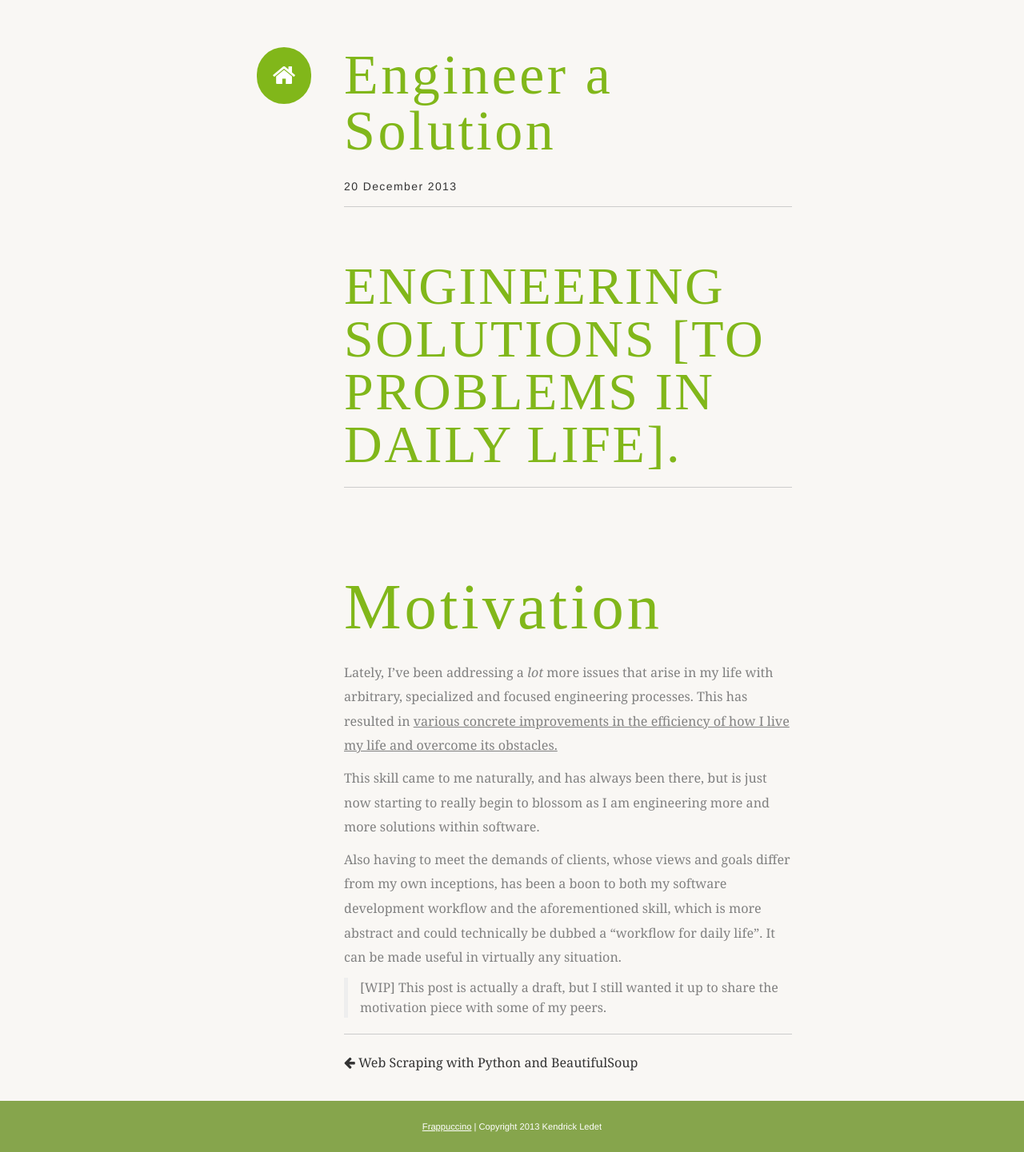
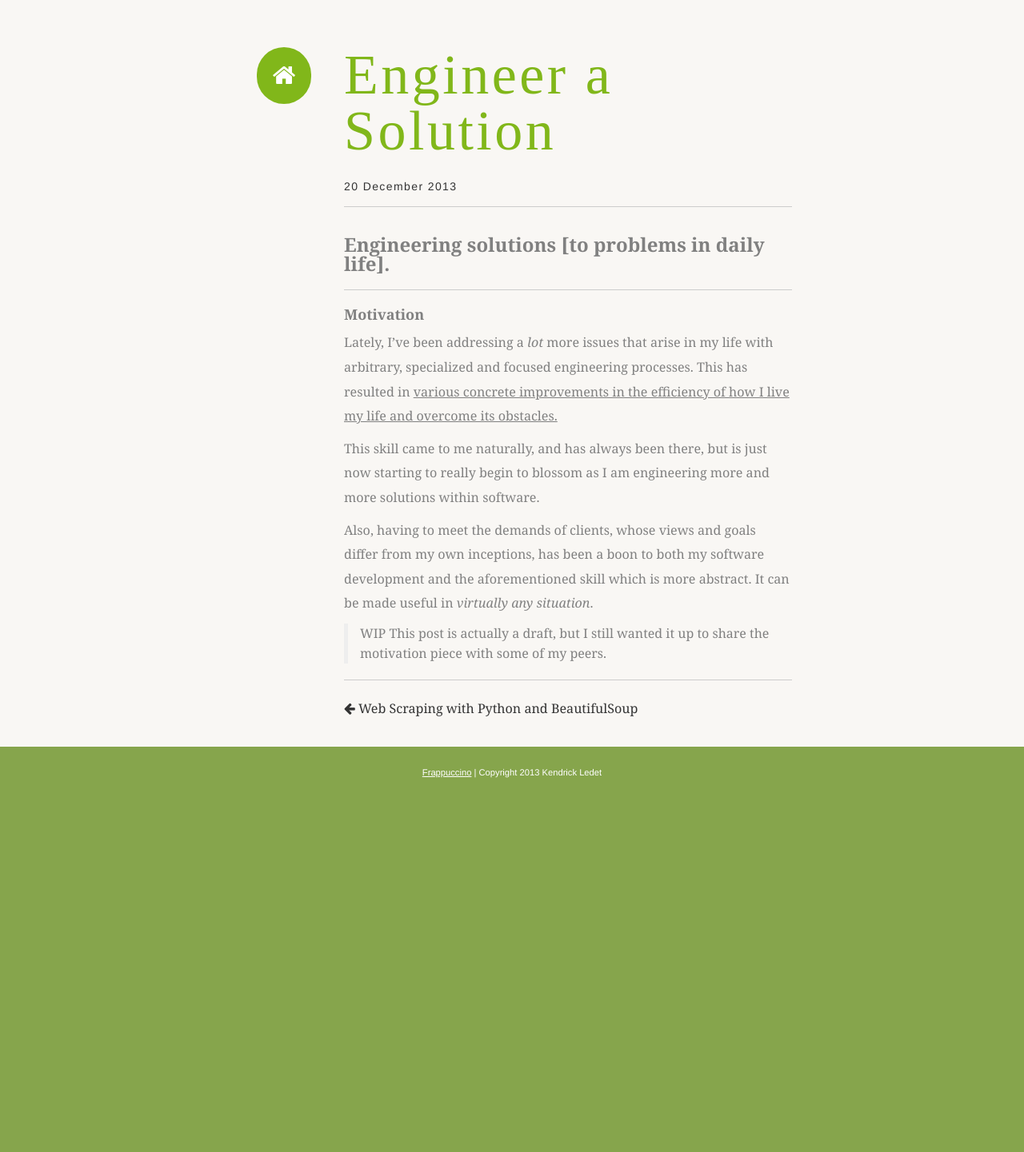
Before and after one commit to kennyledet/kennyledet.github.io, a Jekyll site: the page kennyledet.github.io/tutorials/2013/12/20/Engineer-a-Solution.html, which Jekyll copies as it is, in a window 1280 px wide. Shown: the whole page at 80% size. Built offline with Jekyll 4.4.1, drawn with Linux system fonts in a browser that asks for light colours; some web fonts are replaced; after the commit the page ends 998 px from its top, so only the background shows below that.

```diff
--- a/kennyledet.github.io/index.html
+++ b/kennyledet.github.io/index.html
@@ -48,7 +48,7 @@
     		        <h2>Engineer a Solution</h2>
                 <br>
                 <time>20 December 2013</time>
-                <div><h1 id="engineering_solutions_to_problems_in_daily_life">Engineering solutions [to problems in daily life].</h1> <hr /> <h2 id="motivation">Motivation</h2> <p>Lately, I’ve been addressing a <em>lot</em> more issues that arise in my life with arbitrary, specialized and focused...</div>
+                <div><h3 id="engineering_solutions_to_problems_in_daily_life">Engineering solutions [to problems in daily life].</h3> <hr /> <h4 id="motivation">Motivation</h4> <p>Lately, I’ve been addressing a <em>lot</em> more issues that arise in my life with arbitrary, specialized and focused...</div>
     		    </a>
     		  </li>
 
--- a/kennyledet.github.io/tutorials/2013/12/20/Engineer-a-Solution.html
+++ b/kennyledet.github.io/tutorials/2013/12/20/Engineer-a-Solution.html
@@ -44,18 +44,18 @@
 				<h2 class="content">Engineer a Solution</h2>
 				<h5>20 December 2013</h5>
 				<section>
-					<h1 id="engineering_solutions_to_problems_in_daily_life">Engineering solutions [to problems in daily life].</h1>
+					<h3 id="engineering_solutions_to_problems_in_daily_life">Engineering solutions [to problems in daily life].</h3>
 <hr />
-<h2 id="motivation">Motivation</h2>
+<h4 id="motivation">Motivation</h4>
 
 <p>Lately, I’ve been addressing a <em>lot</em> more issues that arise in my life with arbitrary, specialized and focused engineering processes. This has resulted in <u>various concrete improvements in the efficiency of how I live my life and overcome its obstacles.</u></p>
 
 <p>This skill came to me naturally, and has always been there, but is just now starting to really begin to blossom as I am engineering more and more solutions within software.</p>
 
-<p>Also having to meet the demands of clients, whose views and goals differ from my own inceptions, has been a boon to both my software development workflow and the aforementioned skill, which is more abstract and could technically be dubbed a “workflow for daily life”. It can be made useful in virtually any situation.</p>
+<p>Also, having to meet the demands of clients, whose views and goals differ from my own inceptions, has been a boon to both my software development and the aforementioned skill which is more abstract. It can be made useful in <em>virtually any situation</em>.</p>
 
 <blockquote>
-<p>[WIP] This post is actually a draft, but I still wanted it up to share the motivation piece with some of my peers.</p>
+<p>WIP This post is actually a draft, but I still wanted it up to share the motivation piece with some of my peers.</p>
 </blockquote>
 					<hr>
 				</section>
```
Also changed, not shown: _posts/2013-12-20-Engineer-a-Solution.md (+11 -3 lines).
